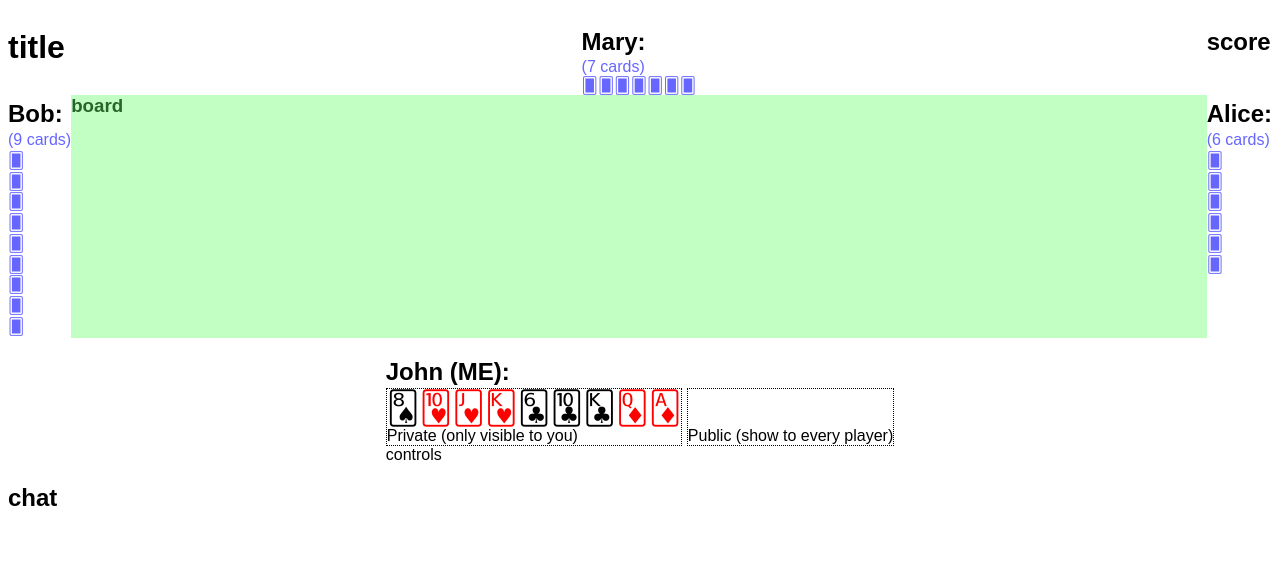
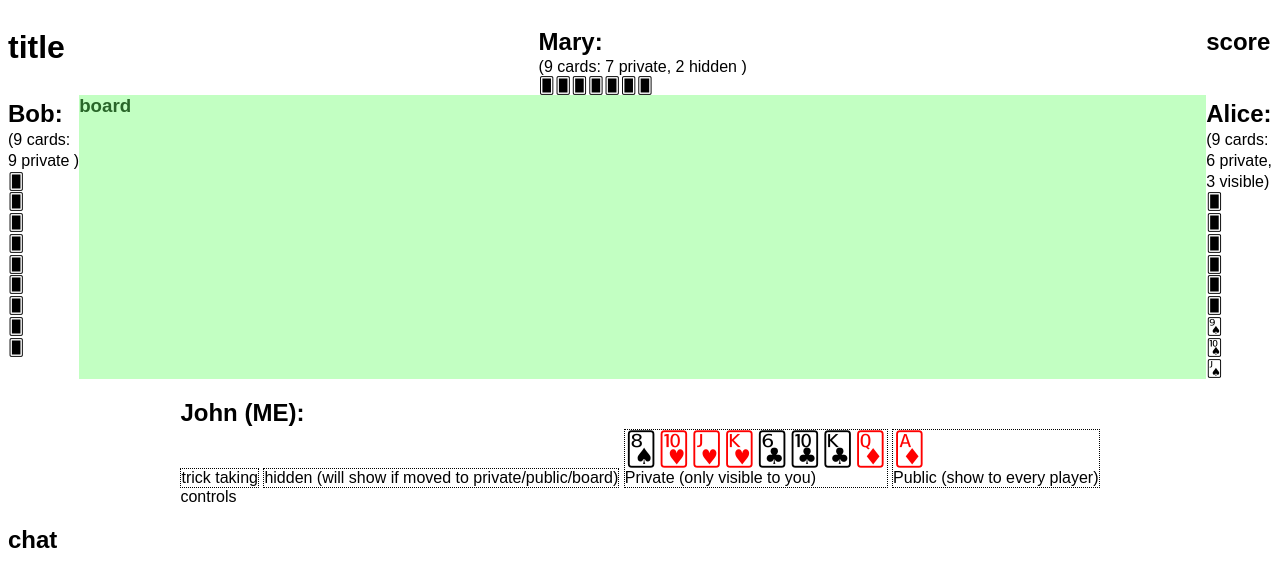
Before and after one commit to patrick-ausderau/cards, a plain HTML site: page public/index.html in a window 1280 px wide. Drawn offline with Linux system fonts and the light colour scheme.

Commit message:
visible cards, trick-tacking, hidden (in progress)

```diff
--- a/public/cards.js
+++ b/public/cards.js
@@ -11,12 +11,28 @@ const relativePosition = (nbplayers, myposition, playerpos) => {
   return positions[playerpos - myposition + nbplayers];
 };
 
-const drawBack = (element, amount, vertical) => {
-  element.innerHTML = `(${amount} cards)<br>`;
-  for(let i = 0; i < amount; i++) {
+const drawBack = (element, player, vertical) => {
+  const amountBack = player.backface || 0;
+  const amountHide = player.hidden || 0;
+  //todo: switch to optional chaining when better browser support
+  // https://developer.mozilla.org/en-US/docs/Web/JavaScript/Reference/Operators/Optional_chaining
+  const amountVisi = player.public && player.public.length || 0;
+  console.log('player', player, amountVisi);
+  const amount = amountBack + amountHide + amountVisi;
+  //todo: find the space after hidden and private...
+  element.innerHTML = `(${amount} cards${amount > 0 ? `: ${amountBack > 0 ? `${vertical ? '<br>' : ''}${amountBack} private${amountHide + amountVisi > 0 ? `, ${vertical ? '<br>' : ''}` : ''}` : ''} ${amountHide > 0 ? `${amountHide} hidden${amountVisi > 0 ? `, ${vertical ? '<br>' : ''}` : ''}` : ''} ${amountVisi > 0 ? `${amountVisi} visible` : ''}` : ''})<br>`;
+  for(let i = 0; i < player.backface; i++) {
+    //todo draggable?
+    //todo span back
     element.innerHTML += '🂠';
     if(vertical) element.innerHTML += '<br>';
   }
+  player.public && player.public.forEach(card => {
+    //todo draggable?
+    //todo span red?
+    element.innerHTML += card;
+    if(vertical) element.innerHTML += '<br>';
+  });
 };
 
 const drawPlayable = (parentContainer, cards) => {
@@ -41,9 +57,11 @@ const initMatch = (players) => {
       username.innerHTML += ' (ME):';
       // show my playable cards
       drawPlayable(element.querySelector('.card #private'), player.private);
+      drawPlayable(element.querySelector('.card #public'), player.public);
+      //todo: draw hidden
     } else {
       username.innerHTML += ':';
-      drawBack(element.querySelector('.back'), player.backface, element.id != 'playern');
+      drawBack(element.querySelector('.card'), player, element.id != 'playern');
     }
   });
 };
@@ -53,6 +71,7 @@ const testplayers = [
     username: 'Mary',
     position: 1,
     backface: 7,
+    hidden: 2,
   },
   {
     username: 'Bob',
@@ -62,13 +81,16 @@ const testplayers = [
   {
     username: 'John',
     position: 3,
-    private: ['🂨', '🂺', '🂻', '🂾','🃖', '🃚', '🃞', '🃍', '🃁'],
+    private: ['🂨', '🂺', '🂻', '🂾','🃖', '🃚', '🃞', '🃍',],
+    public: ['🃁', ],
+    hidden: 2,
   },
   {
     username: 'Alice',
     position: 4,
     backface: 6,
-},
+    public: ['🂩', '🂪', '🂫'],
+  },
 ];
 initMatch(testplayers);
 
@@ -91,7 +113,7 @@ const dragDrop = (event) => {
   console.log('drop target',targetId, event);
   transferElement.style.position =  targetId == 'board' ? 'absolute' : 'relative';
   //todo: if already card on right of, move by x*em
-  transferElement.style.left = targetId == 'board' ? (event.target instanceof HTMLSpanElement ? `calc(${event.target.style.left} + 1em)` : event.layerX + 'px') : 0;
+  transferElement.style.left = targetId == 'board' ? (event.target instanceof HTMLSpanElement ? `calc(${event.target.style.left} + 0.55em)` : event.layerX + 'px') : 0;
   transferElement.style.top = targetId == 'board' ? (event.target instanceof HTMLSpanElement ? event.target.style.top : event.layerY + 'px') : 0;
   if(targetId == 'board') {
     document.getElementById('board').appendChild(transferElement);
--- a/public/index.html
+++ b/public/index.html
@@ -13,14 +13,14 @@
       </header>
       <section id="playern">
         <h2></h2>
-        <div class="card back"></div>
+        <div class="card"></div>
       </section>
       <section id="socre">
         <h2>score</h2>
       </section>
       <section id="playerw">
         <h2></h2>
-        <div class="card back"></div>
+        <div class="card"></div>
       </section>
       <section id="board">
         <div id="background">
@@ -29,11 +29,19 @@
       </section>
       <section id="playere">
         <h2></h2>
-        <div class="card back"></div>
+        <div class="card"></div>
       </section>
       <section id="players">
         <h2></h2>
         <div class="card">
+          <div class="box">
+            <div id="trick" class="back"></div>
+            trick taking
+          </div>
+          <div class="box">
+            <div id="hidden" class="back"></div>
+            hidden (will show if moved to private/public/board)
+          </div>
           <div class="box">
             <div id="private"></div>
             Private (only visible to you)
--- a/public/style.css
+++ b/public/style.css
@@ -55,6 +55,8 @@ body {
   align-self: top;
 }
 .back {
+  font-size: 200%;
+  background-color: white;
   color: #66f;
 }
 .visible {
```
